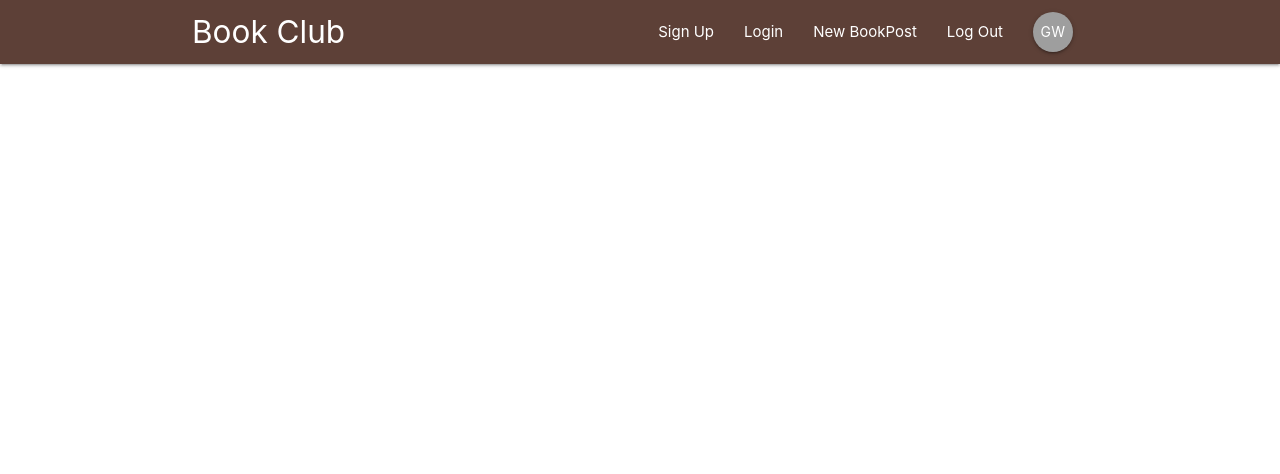
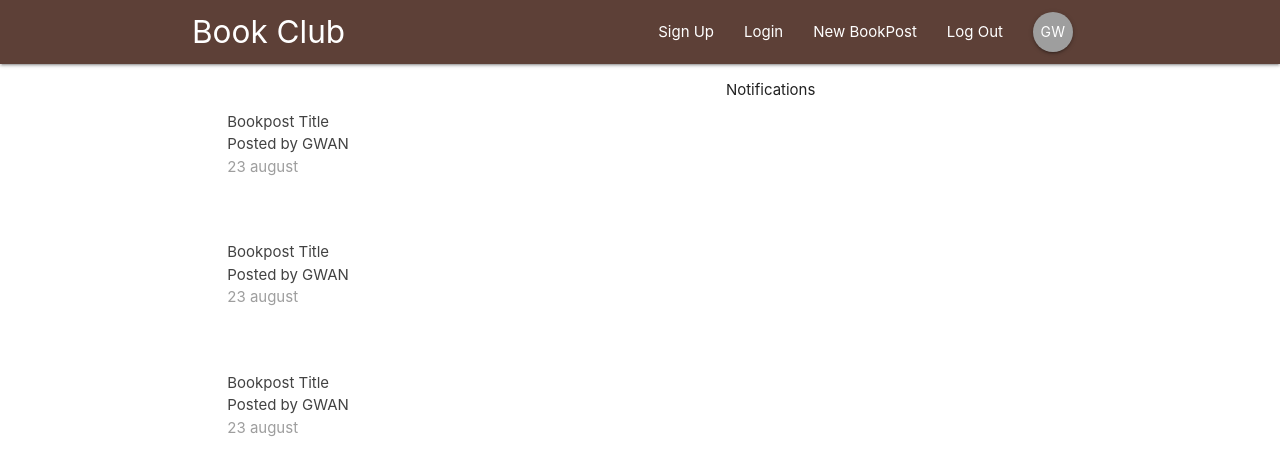
Before and after one commit to singonwan/book-club, a React (Create React App) app in the folder bookclub/: page / in a window 1280 px wide. Shown: the top 474 px of the page. Built offline with nearby package versions, Linux system fonts and the light colour scheme.

Commit message:
created dashboard components rough

```diff
--- a/bookclub/src/App.js
+++ b/bookclub/src/App.js
@@ -1,12 +1,16 @@
 import React from 'react';
-import { BrowserRouter } from 'react-router-dom'
+import { BrowserRouter, Switch, Route } from 'react-router-dom'
 import Navbar from './components/layout/Navbar'
+import Dashboard from './components/dashboard/Dashboard'
 
 function App() {
   return (
     <BrowserRouter>
       <div className="App">
         <Navbar />
+        <Switch>
+          <Route path='/' component={Dashboard} />
+        </Switch>
       </div>
     </BrowserRouter>
   );
--- a/bookclub/src/components/bookpost/BookpostList.js
+++ b/bookclub/src/components/bookpost/BookpostList.js
@@ -0,0 +1,35 @@
+import React from 'react'
+
+const BookpostList = () => {
+    return (
+        <div className="bookpost-list section">
+
+            <div className="card z-depth-0 bookpost-summary">
+                <div className="card-content grey-text text-darken-3">
+                    <span className="class-title">Bookpost Title</span>
+                    <p>Posted by GWAN</p>
+                    <p className="grey-text">23 august</p>
+                </div>
+            </div>
+
+            <div className="card z-depth-0 bookpost-summary">
+                <div className="card-content grey-text text-darken-3">
+                    <span className="class-title">Bookpost Title</span>
+                    <p>Posted by GWAN</p>
+                    <p className="grey-text">23 august</p>
+                </div>
+            </div>
+
+            <div className="card z-depth-0 bookpost-summary">
+                <div className="card-content grey-text text-darken-3">
+                    <span className="class-title">Bookpost Title</span>
+                    <p>Posted by GWAN</p>
+                    <p className="grey-text">23 august</p>
+                </div>
+            </div>
+
+        </div>
+    )
+}
+
+export default BookpostList
--- a/bookclub/src/components/dashboard/Dashboard.js
+++ b/bookclub/src/components/dashboard/Dashboard.js
@@ -0,0 +1,22 @@
+import React, { Component } from 'react'
+import Notifications from './Notifications'
+import BookpostList from '../bookpost/BookpostList'
+
+class Dashboard extends Component {
+    render() {
+        return (
+            <div className="dashboard container">
+                <div className="row">
+                    <div className="col s12 m6">
+                        <BookpostList />
+                    </div>
+                    <div className="col s12 m5 offset-m1">
+                        <Notifications />
+                    </div>
+                </div>
+            </div>
+        )
+    }
+}
+
+export default Dashboard
--- a/bookclub/src/components/dashboard/Notifications.js
+++ b/bookclub/src/components/dashboard/Notifications.js
@@ -0,0 +1,11 @@
+import React from 'react'
+
+const Notifications = () => {
+    return (
+        <div>
+            <p>Notifications</p>
+        </div>
+    )
+}
+
+export default Notifications
```
